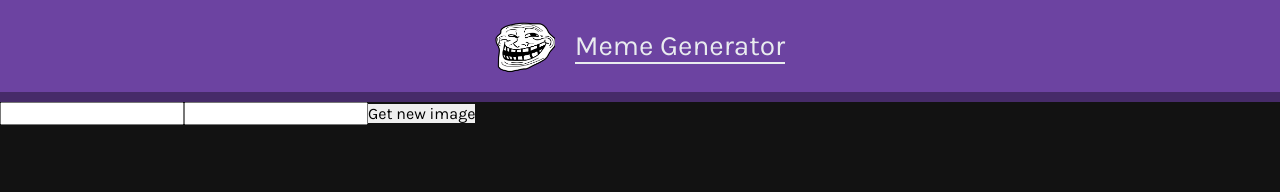
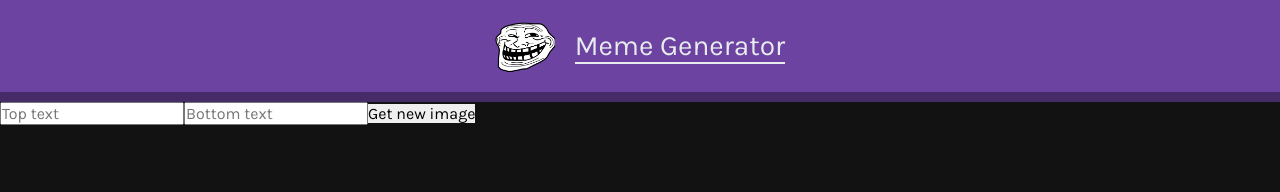
Before and after one commit to ZascuOfficial/Scrimba-Meme_Generator, a React (Vite) app in the folder meme-generator/: page / in a window 1280 px wide. Shown: the top 192 px of the page. Built offline with nearby package versions, Linux system fonts and the light colour scheme.

Commit message:
Give the text input elements a placeholder text

```diff
--- a/meme-generator/src/js/components/Form.jsx
+++ b/meme-generator/src/js/components/Form.jsx
@@ -5,6 +5,7 @@ export default function Form() {
     <form>
       <input
         type="text"
+        placeholder="Top text"
         name="top-text"
         id="top-text"
         className="form-text-input"
@@ -12,6 +13,7 @@ export default function Form() {
 
       <input
         type="text"
+        placeholder="Bottom text"
         name="bottom-text"
         id="bottom-text"
         className="form-text-input"
```
